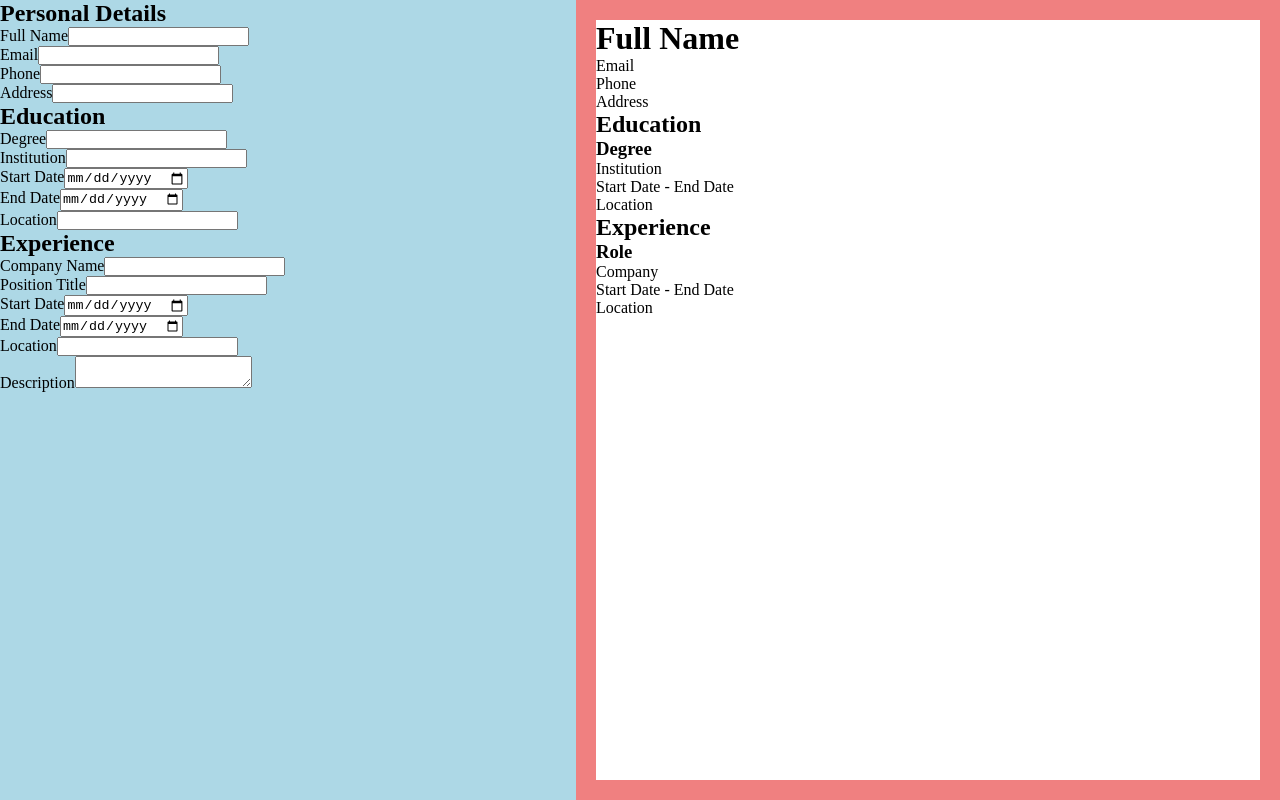
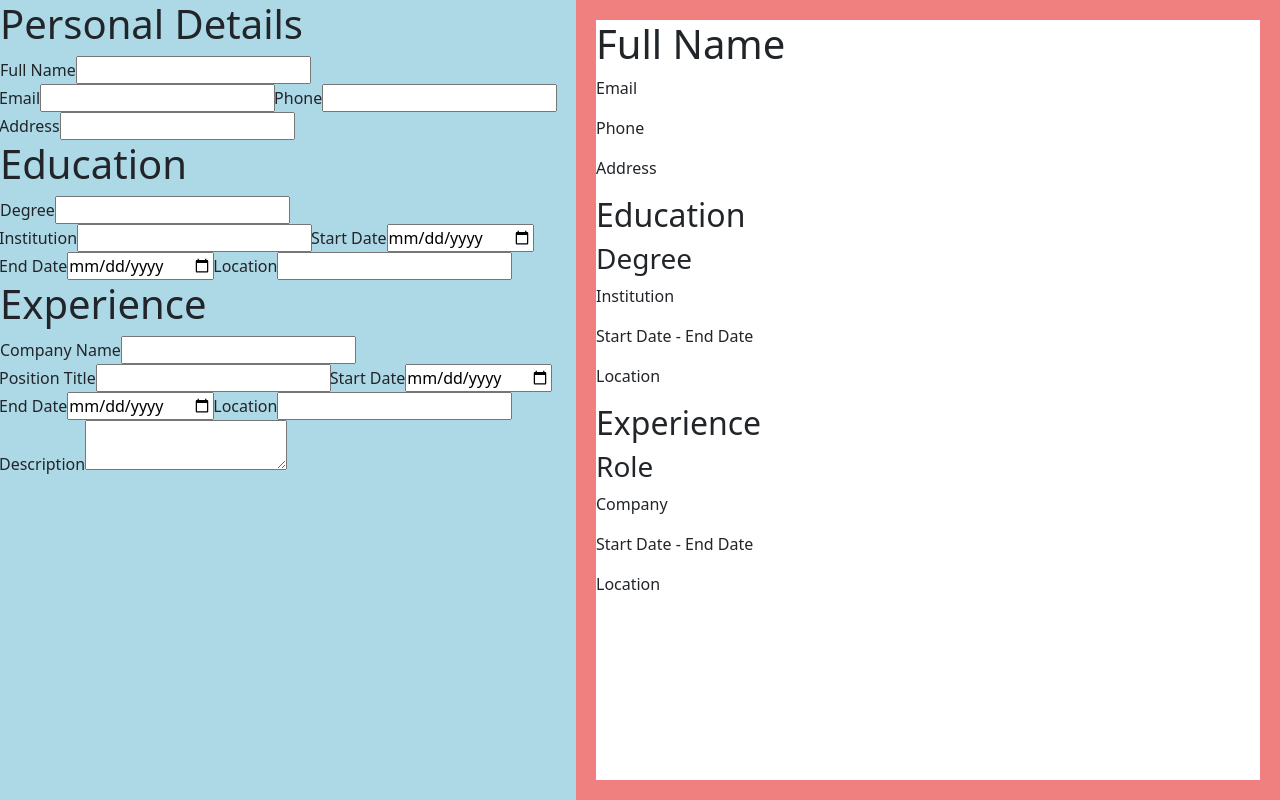
Before and after one commit to neilcasas/resume, a React (Vite) app: page / in a window 1280 px wide. Built offline with nearby package versions, Linux system fonts and the light colour scheme.

Commit message:
added bootstrap

```diff
--- a/package.json
+++ b/package.json
@@ -10,6 +10,8 @@
     "preview": "vite preview"
   },
   "dependencies": {
+    "@popperjs/core": "^2.11.8",
+    "bootstrap": "^5.3.3",
     "react": "^18.3.1",
     "react-dom": "^18.3.1"
   },
--- a/src/styles/index.scss
+++ b/src/styles/index.scss
@@ -1,3 +1,5 @@
+@import "bootstrap/scss/bootstrap";
+
 * {
   margin: 0;
   padding: 0;
```
Also changed, not shown: 1 other file (tests, documents, lock files or other folders).
